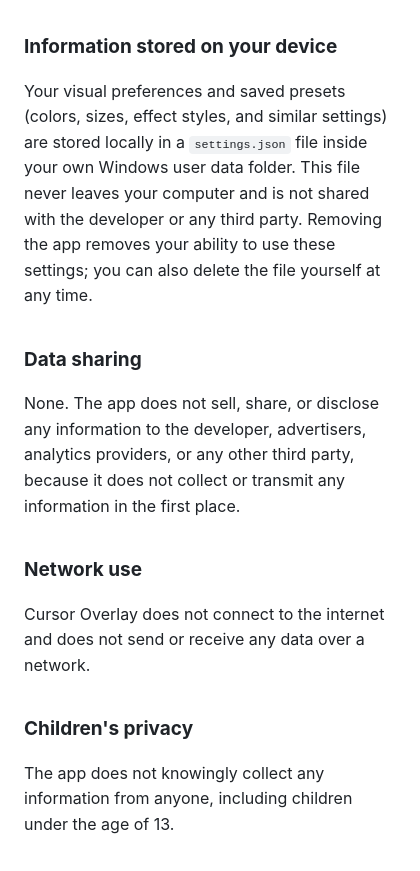
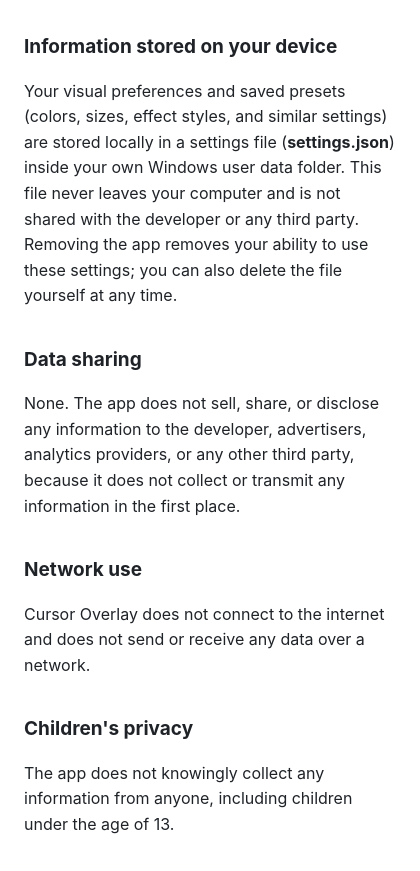
Before and after one commit to james-armendariz/Cursor-Overlay, an Electron app: page privacy-policy.html in a window 420 px wide. Shown: the part 1100-1971 px from the top of the page. Drawn offline with Linux system fonts and the light colour scheme.

Commit message:
Privacy policy: fix settings.json readability

```diff
--- a/privacy-policy.html
+++ b/privacy-policy.html
@@ -18,12 +18,10 @@
     @media (prefers-color-scheme: dark) {
       body { color: #e6edf3; background: #0d1117; }
       a { color: #58a6ff; }
-      code { background: #161b22; }
     }
     h1 { font-size: 28px; margin-bottom: 4px; }
     h2 { font-size: 19px; margin-top: 36px; }
     .updated { color: #6a737d; font-size: 14px; margin-bottom: 24px; }
-    code { background: #f0f2f4; padding: 2px 5px; border-radius: 4px; font-size: 90%; }
     ul { padding-left: 22px; }
     li { margin: 6px 0; }
   </style>
@@ -68,7 +66,7 @@
   <h2>Information stored on your device</h2>
   <p>
     Your visual preferences and saved presets (colors, sizes, effect styles, and
-    similar settings) are stored locally in a <code>settings.json</code> file
+    similar settings) are stored locally in a settings file (<strong>settings.json</strong>)
     inside your own Windows user data folder. This file never leaves your
     computer and is not shared with the developer or any third party. Removing
     the app removes your ability to use these settings; you can also delete the
```
